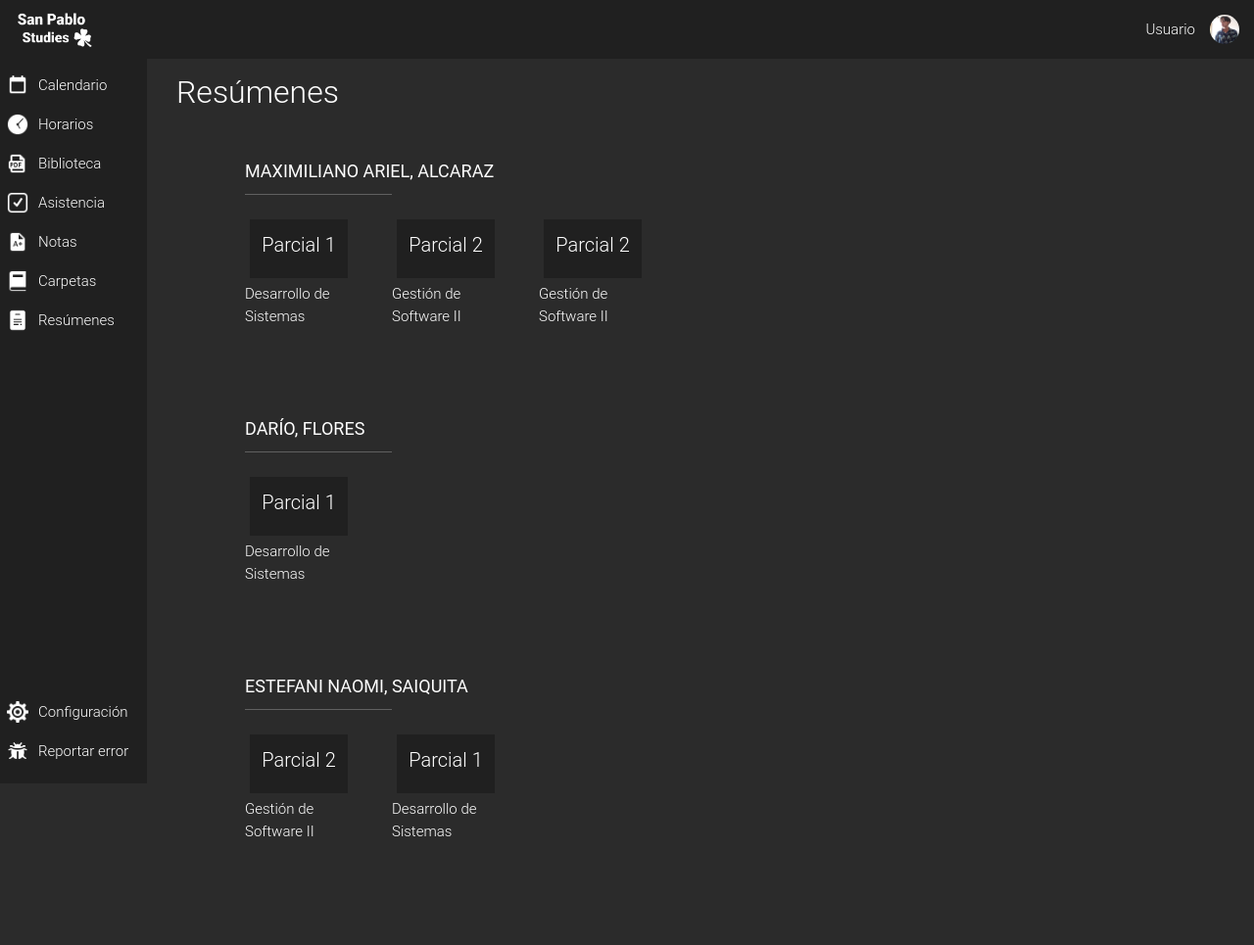
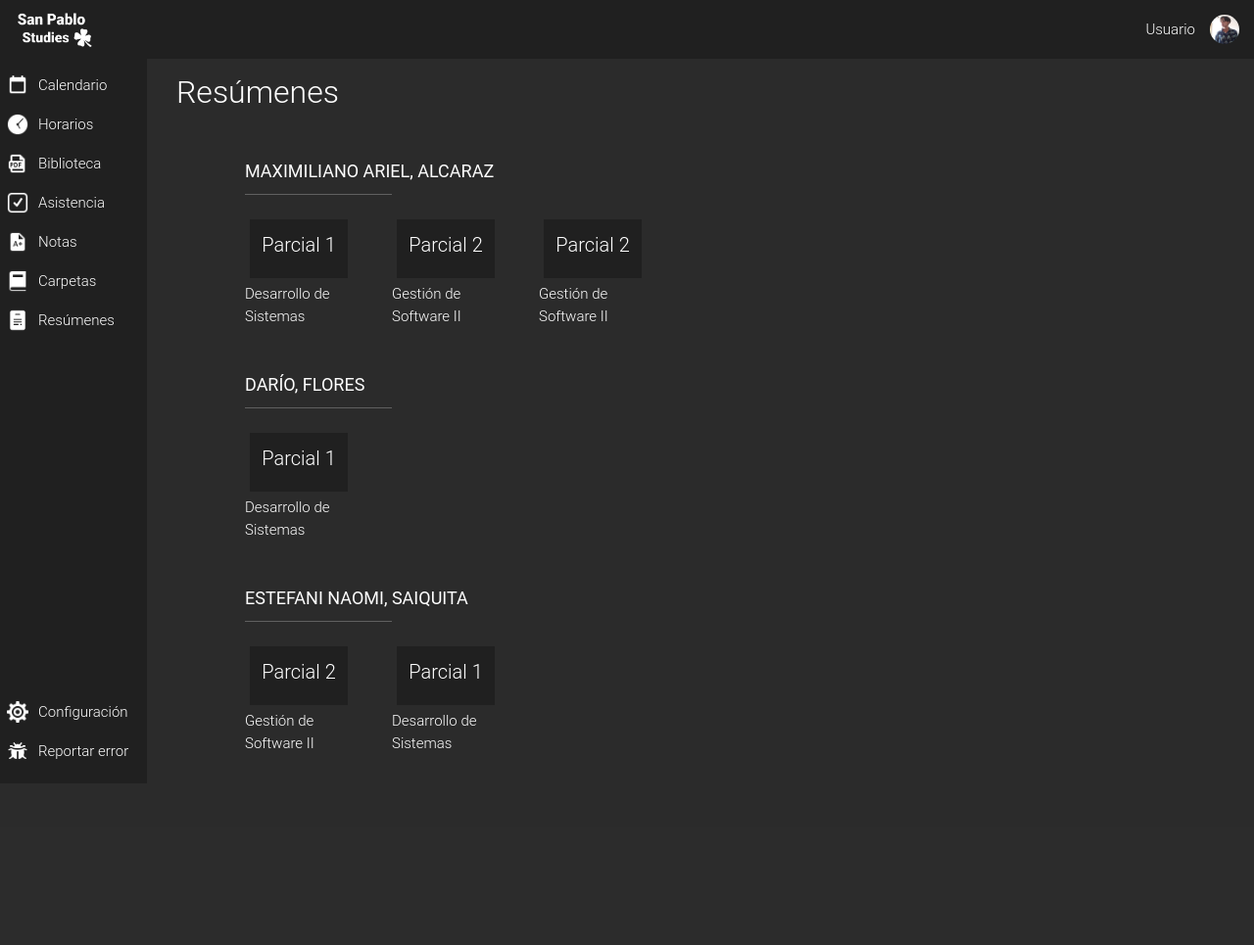
Before and after one commit to MaksiConGit/San-Pablo-Studies, a PHP site: page / in a window 1280 px wide. Shown: the whole page at 98% size. After the commit the page ends 775 px from the top, so only its background shows below. Run offline with PHP 8.4, Linux system fonts and the light colour scheme; data comes from the database, SQL or seed files in the repository; data that the repository does not hold is empty; some web fonts are replaced.

Commit message:
Se corrigieron los id y las clases

```diff
--- a/css/style.css
+++ b/css/style.css
@@ -150,12 +150,12 @@ body{
     margin-bottom: 15px;
 }
 
-#div-resumenes .nombre-alumno{
+.nombre-alumno{
     font-size: 20px;
     font-family: 'Roboto', sans-serif;
 }
 
-#div-resumenes hr{
+hr{
     margin-top: 10px;
     margin-bottom: 25px;
     width: 150px;
@@ -163,11 +163,7 @@ body{
 
 #div-resumenes .div-alumno{
     display: flex;
-}
-
-.div-alumno{
-    overflow-x: scroll;
-    margin-bottom: 45px;
+    gap: 40px;
 }
 
 .div-alumno div img{
@@ -178,8 +174,7 @@ body{
 #div-resumenes .div-alumno .parcial{
     justify-content: center;
     align-items: center;
-    margin-bottom: 15px;
-    margin-right: 100px;
+    margin-bottom: 45px;
 }
 
 #div-resumenes .div-alumno .parcial:hover{
@@ -234,114 +229,7 @@ body{
     padding: 5px;
 }
 
-
-#carpetas{
-    width: 100%;
-    color: white;
-    display: flex;
-    padding-top: 15px;
-    padding-left: 30px;
-    padding-bottom: 15px;
-    padding-right: 30px;
-}
-
-#carpetas-titulos{
-    display: flex;
-    justify-content: space-between;
-    padding-bottom: 10px;
-    margin-bottom: 30px;
-    font-size: 19px;
-}
-
-#div-carpetas{
-    justify-content: space-around;
-    margin-left: 70px;
-    margin-right: 70px;
-    margin-bottom: 15px;
-}
-
-.nombre-alumno{
-    font-size: 20px;
-    font-family: 'Roboto', sans-serif;
-}
-
-hr{
-    margin-top: 10px;
-    margin-bottom: 25px;
-    width: 150px;
-}
-
-#div-carpetas .div-alumno{
-    display: flex;
-    gap: 40px;
-}
-
-.div-alumno div img{
-    width: 50px;
-    height: 50px;
-}
-
-#div-carpetas .div-alumno .archivo-materia{
-    justify-content: center;
-    align-items: center;
-    margin-bottom: 45px;
-}
-
-#div-carpetas .div-alumno .archivo-materia:hover{
-    cursor: pointer;
-}
-
-
-#div-carpetas .div-alumno .archivo-materia .rect-img{
-    align-items: center;
-    justify-content: center;
-    display: flex;
-    margin-bottom: 5px;
-}
-
-#div-carpetas .div-alumno .archivo-materia .nombre-archivo{
-    width: 110px;
-}
-
-#div-carpetas .div-alumno .archivo-materia .div-rectangulo{
-    background-color: #202020;
-    /* margin-right: 50px; */
-    /* margin-top: 25px; */
-    padding: 5px;
-    width: 100px;
-    height: 60px;
-    display: flex;
-    justify-content: center;
-    align-items: center;
-}
-
-#div-carpetas .div-alumno .flecha{
-    display: flex;
-    justify-content: center;
-    align-items: center;
-    margin-right: 50px;
-    width: 100px;
-    height: 60px;
-    margin-top: 25px;
-    padding: 5px;
-}
-
-#div-carpetas .nombre-archivo{
-    display: flex;
-}
-
-#div-carpetas .nombre-archivo div{
-    display: flex;
-    justify-content: center; /* Centra horizontalmente */
-    margin-right: 50px;
-    width: 100px;
-    height: 60px;
-    margin-top: 3px;
-    margin-bottom: 35px;
-    padding: 5px;
-}
-
-#div-carpetas span{
+#div-resumenes span{
     font-size: 18px;
 }
 
@@ -353,12 +241,12 @@ hr{
 }
 
 .carousel-control-prev, .carousel-control-next {
-    margin-right: -80px; /* Añade margen izquierdo negativo para la flecha izquierda */
-    margin-left: -80px; /* Añade margen derecho negativo para la flecha derecha */
+    margin-right: -80px;
+    margin-left: -80px;
 }
 
 /* Índice */
-#lista-eventos{
+#lista-titulos-resumenes{
     background-color: #202020;
     height: 300px;
     width: 500px;
@@ -366,35 +254,35 @@ hr{
     overflow-y: scroll;
 }
 
-#lista-eventos div{
+#lista-titulos-resumenes div{
     padding: 8px;
     display: flex;
     flex-direction: column;
 }
 
-#lista-eventos div:hover{
+#lista-titulos-resumenes div:hover{
     cursor: pointer;
 }
 
-.fecha-carpeta{
+.fecha-hoja-resumen{
     margin-left: 10px;
     margin-right: 20px;
     font-family: 'Roboto Medium', sans-serif;
 }
 
-.titulo-carpeta{
+.titulo-hoja-resumen{
     font-size: 20px;
     margin-left: 30px;
 }
 
-.contenido_carpetas{
+.contenido_parciales{
     gap: 90px;
     display: flex;
     justify-content: space-around;
 }
 
 /* Volver */
-.volver{
+.volver_parciales{
     background-color: #202020;
     color: white;
     margin-top: 40px;
--- a/index.php
+++ b/index.php
@@ -95,9 +95,9 @@
                     <h2>Resúmenes</h2>
                 </div>
 
-                <div id="div-carpetas">
+                <div id="div-resumenes">
 
-                    <div id="opciones_carpetas">
+                    <div id="opciones_parciales">
 
                         <?php
 
@@ -138,11 +138,11 @@
 
                                                 while ($fila_nombre_materia = $res_nombre_materia->fetch_assoc()) {
                                                     $nombre_materia = $fila_nombre_materia['nombre_materia'];
-                                                        echo "<div class='archivo-materia'>
+                                                        echo "<div class='parcial'>
                                                         <div class='rect-img'>
                                                             <div class='div-rectangulo'><h5>Parcial $id_parcial</h5></div>
                                                         </div>
-                                                        <div class='nombre-archivo'>" . $fila_nombre_materia['nombre_materia'] . "</div>
+                                                        <div class='nombre-materia'>" . $fila_nombre_materia['nombre_materia'] . "</div>
                                                     </div>";
 
                                                     $lastAlumnoId = $id_alumno;
@@ -176,7 +176,7 @@
                             $sql = "SELECT ruta_resumen_hoja FROM resumenes_hojas WHERE id_resumen = $i";
                             $res = mysqli_query($conexion, $sql);
 
-                            echo "<div class='contenido_carpetas'>";
+                            echo "<div class='contenido_parciales'>";
 
                             if (mysqli_num_rows($res) > 0){
 
@@ -228,24 +228,24 @@
 
                             echo "<div>
                                     <h2>Índice</h2>
-                                    <div id='lista-eventos'>
-                                        <span class='fecha-carpeta'>DD/MM</span>
+                                    <div id='lista-titulos-resumenes'>
+                                        <span class='fecha-hoja-resumen'>DD/MM</span>
                                         <div>
-                                            <span class='titulo-carpeta'>Sin títulos por hoy, pero ¡cada imagen vale más que mil palabras!</span>
+                                            <span class='titulo-hoja-resumen'>Sin títulos por hoy, pero ¡cada imagen vale más que mil palabras!</span>
                                             <hr>
                                         </div>
-                                        <span class='fecha-carpeta'>DD/MM</span>
+                                        <span class='fecha-hoja-resumen'>DD/MM</span>
                                         <div>
-                                            <span class='titulo-carpeta'>Sin títulos por hoy, pero ¡cada imagen vale más que mil palabras!</span>
+                                            <span class='titulo-hoja-resumen'>Sin títulos por hoy, pero ¡cada imagen vale más que mil palabras!</span>
                                             <hr>
                                         </div>
-                                        <span class='fecha-carpeta'>DD/MM</span>
+                                        <span class='fecha-hoja-resumen'>DD/MM</span>
                                         <div>
-                                            <span class='titulo-carpeta'>Sin títulos por hoy, pero ¡cada imagen vale más que mil palabras!</span>
+                                            <span class='titulo-hoja-resumen'>Sin títulos por hoy, pero ¡cada imagen vale más que mil palabras!</span>
                                             <hr>
                                         </div>
                                     </div>
-                                    <button class='volver'>Volver a Carpetas</button>
+                                    <button class='volver_parciales'>Volver a Carpetas</button>
                                 </div>";
 
                             echo "</div>";
```
Also changed, not shown: js/main.js (+16 -16 lines).
